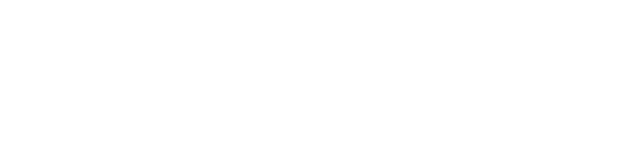
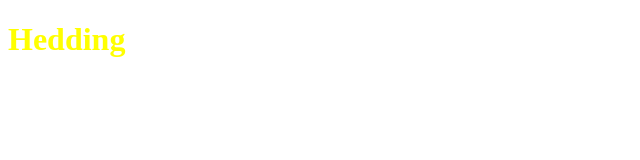
Before and after one commit to m-sehrawat/Lybrate-Website-Clone, a plain HTML site: page index.html in a window 1280 px wide. Shown: the whole page, without its empty margins (0-640 px from the left). Drawn offline with Linux system fonts and the light colour scheme.

Commit message:
folderWise

```diff
--- /dev/null
+++ b/CSS/index.css
@@ -0,0 +1,3 @@
+#hedding{
+    color: yellow;
+}
--- a/index.html
+++ b/index.html
@@ -5,8 +5,12 @@
     <meta http-equiv="X-UA-Compatible" content="IE=edge">
     <meta name="viewport" content="width=device-width, initial-scale=1.0">
     <title>Lybrate Clone</title>
+    <link rel="stylesheet" href="./CSS/index.css">
 </head>
 <body>
+    <h1 id="hedding">Hedding</h1>
 
+
+    <script src="./JS/index.js"></script>
 </body>
 </html>
```
Also changed, not shown: JS/index.js (added).
